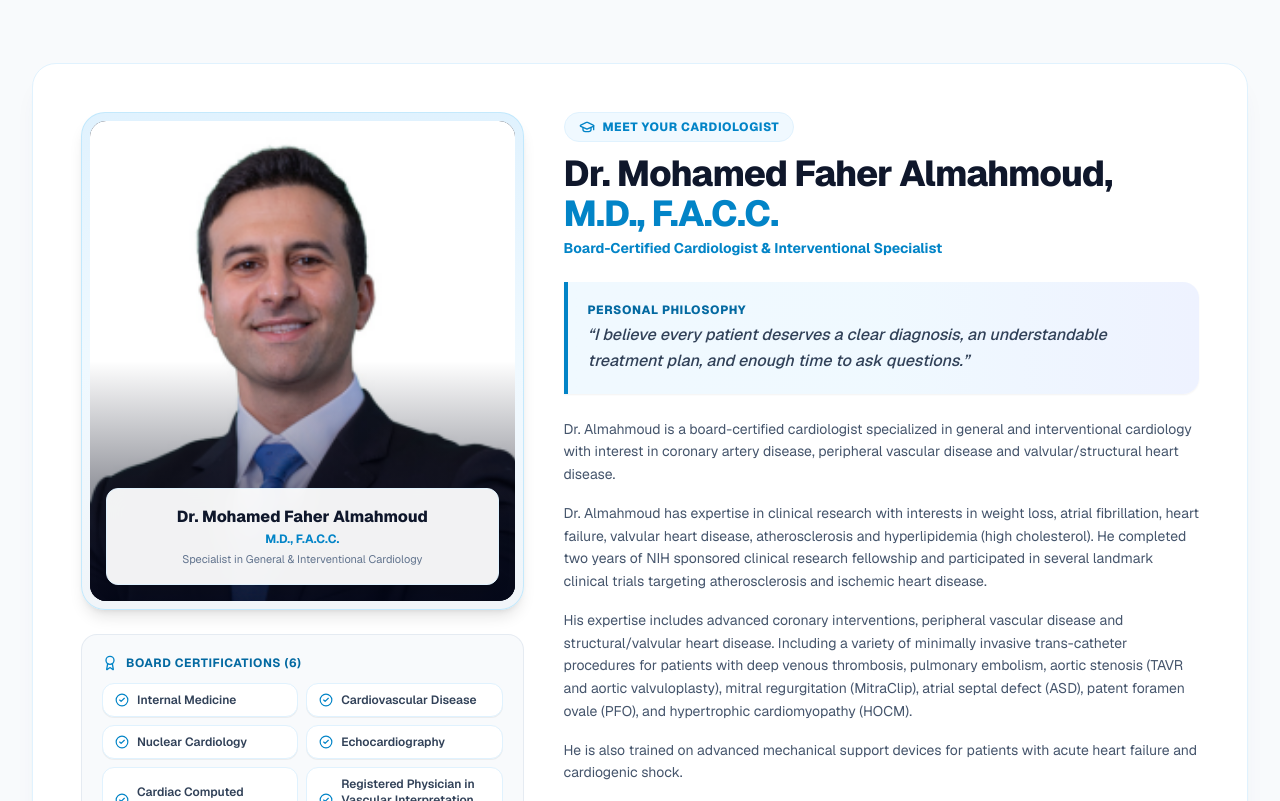
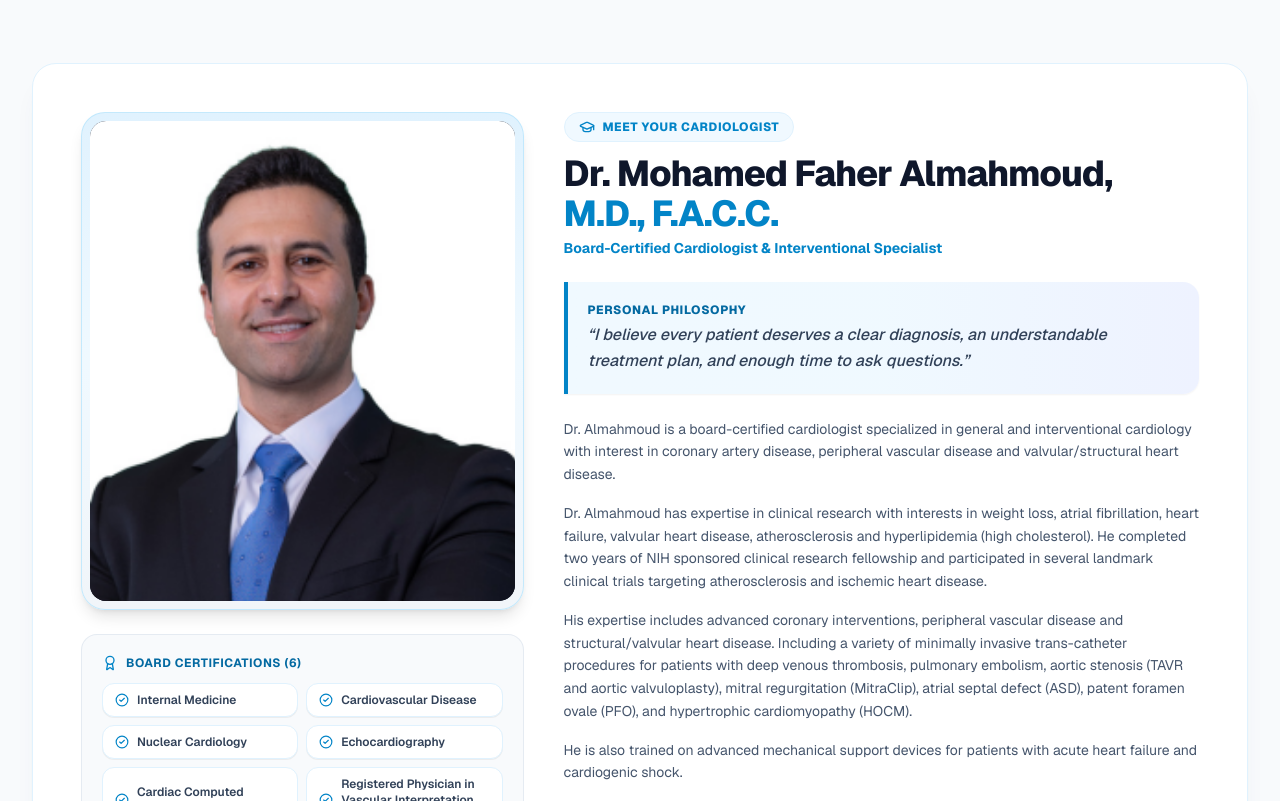
Before and after one commit to DynamicDOMinator/medical, a Next.js app: page / in a window 1280 px wide. Shown: the part 640-1441 px from the top of the page. Built offline with nearby package versions, Linux system fonts and the light colour scheme.

Commit message:
cdsaaccs

```diff
--- a/src/components/HomeClient.jsx
+++ b/src/components/HomeClient.jsx
@@ -529,18 +529,6 @@ export default function HomeClient() {
                     className="object-cover object-top hover:scale-105 transition-transform duration-500"
                     priority
                   />
-                  <div className="absolute inset-0 bg-gradient-to-t from-slate-950/80 via-transparent to-transparent" />
-                  <div className="absolute bottom-4 left-4 right-4 bg-white/95 backdrop-blur-md p-4 rounded-xl border border-blue-100 shadow-lg text-center">
-                    <h3 className="font-extrabold text-slate-900 text-base">
-                      Dr. Mohamed Faher Almahmoud
-                    </h3>
-                    <p className="text-blue-600 text-xs font-bold mt-0.5">
-                      M.D., F.A.C.C.
-                    </p>
-                    <p className="text-slate-500 text-[11px] mt-1">
-                      Specialist in General & Interventional Cardiology
-                    </p>
-                  </div>
                 </div>
               </div>
 
```
